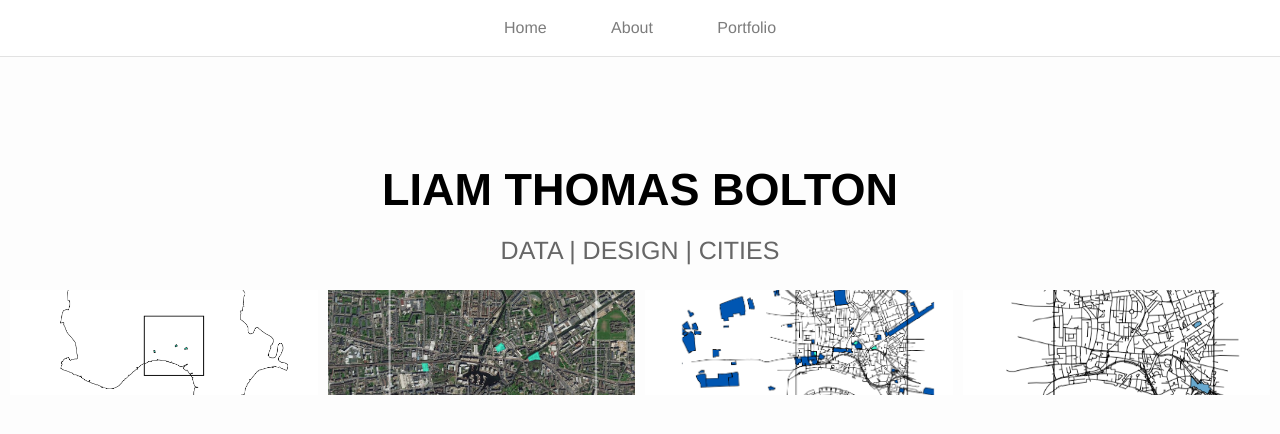
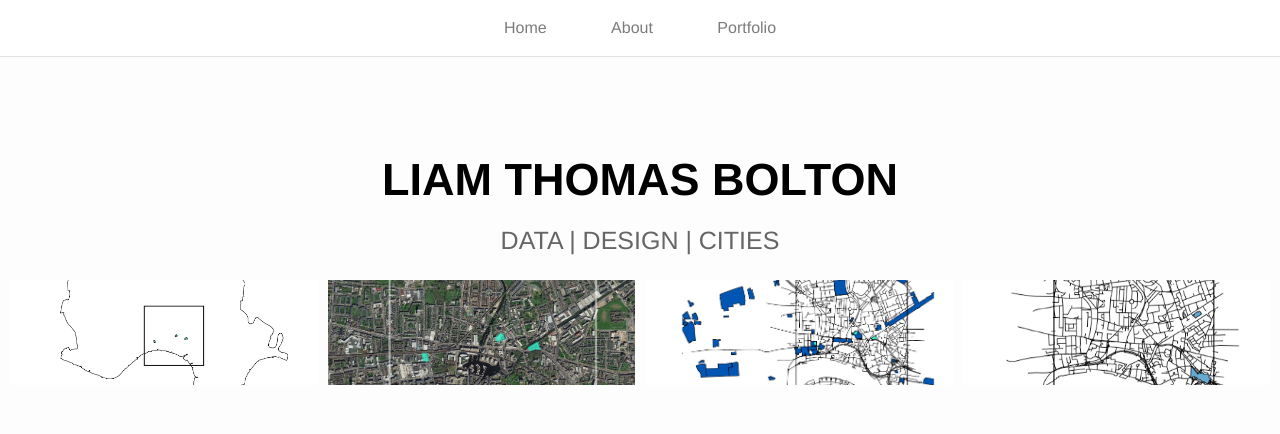
Before and after one commit to lbuk/portfolio-website, a Jekyll site: the page built from index.html, in a window 1280 px wide. Shown: the top 434 px of the page. Built offline with Jekyll 4.4.1, drawn with Linux system fonts in a browser that asks for light colours; nearby versions of some CDN libraries; the list of posts is cut into pages by our own code.

Commit message:
Update _layout.scss

```diff
--- a/_sass/_layout.scss
+++ b/_sass/_layout.scss
@@ -52,7 +52,7 @@
 .header-bar{
     left: 0px;
     top: 10px;
-    margin-top: 150px;
+    margin-top: 140px;
     position: fixed;
     font-size: 20px;
     display: block;
```
